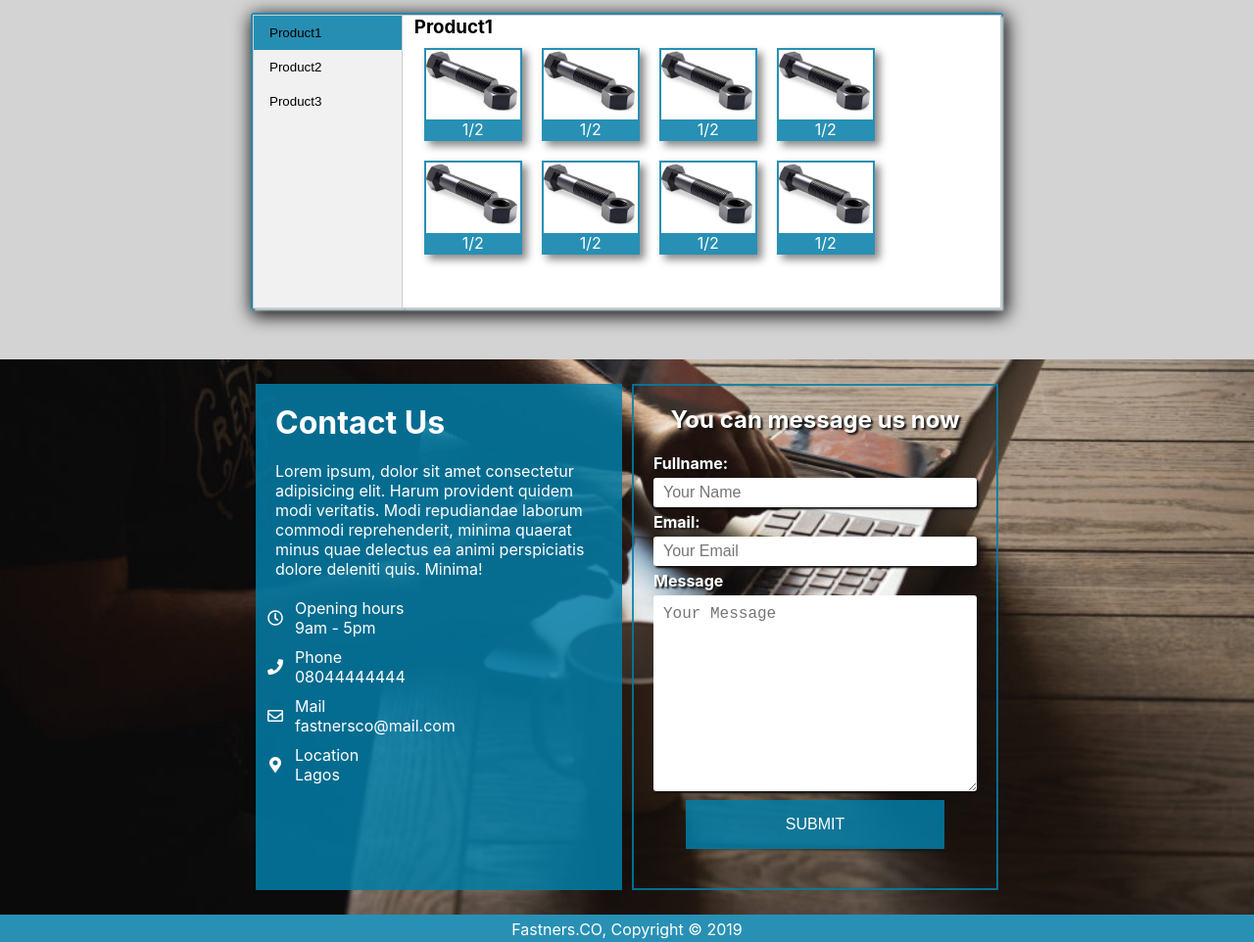
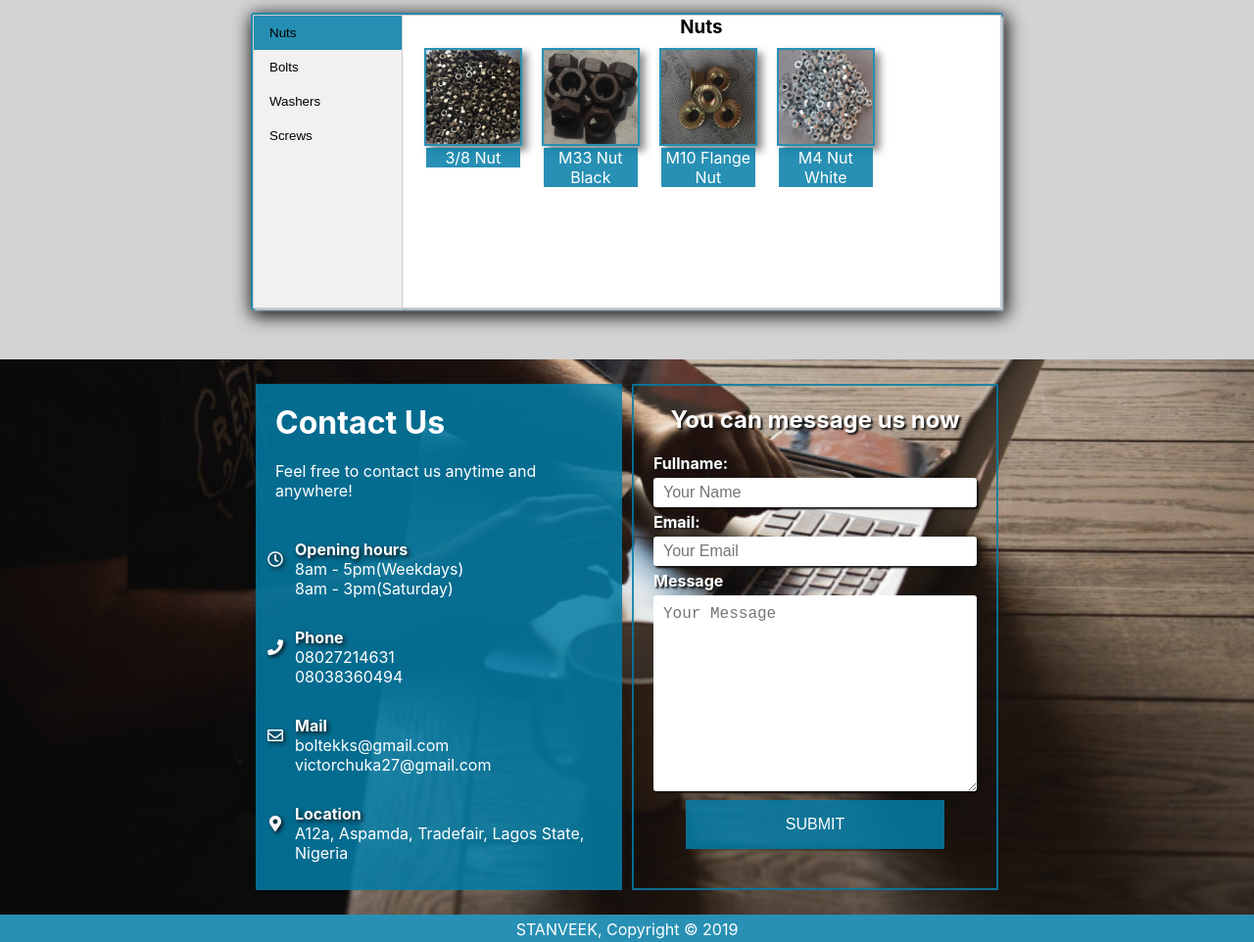
Before and after one commit to sojida/fastners, a plain HTML site: page public/index.html in a window 1280 px wide. Shown: the part 1260-2222 px from the top of the page at 98% size. Drawn offline with Linux system fonts and the light colour scheme.

Commit message:
template two

```diff
--- a/public/css/index.css
+++ b/public/css/index.css
@@ -2,6 +2,10 @@
   box-sizing:border-box;
   margin: 0;
   padding: 0;
+}
+
+html {
+  scroll-behavior: smooth;
 }
 
 
@@ -13,7 +17,9 @@ body {
       sans-serif;
     -webkit-font-smoothing: antialiased;
     -moz-osx-font-smoothing: grayscale;
+
 }
+
 
 :root{
   --primary: rgba(3,125,167,0.85)
@@ -45,14 +51,16 @@ body {
     grid-template-columns: 1fr auto minmax(300px, 3fr) 1fr;
   }
 
-  #navbar a {
+#navbar a {
     text-decoration: none;
     color: #fff;
     padding: 5px;
     border: 1px solid #fff;
     transition: 0.5s;
     background: transparent;
-  }
+}
+
+
 
   #navbar a:hover {
     color: var(--primary);
@@ -318,6 +326,10 @@ body {
   overflow: scroll;
 }
 
+.tabcontent h3 {
+  text-align: center;
+}
+
 .product-container{
   clear: both;
   display: flex;
@@ -328,6 +340,7 @@ body {
 
 .product-card{
   max-width: 100px;
+  height: 100px;
   border: 2px solid var(--primary);
   box-shadow: 5px 5px 8px #888888;
   margin: 10px;
@@ -341,12 +354,16 @@ body {
 
 .product-details{
   text-align: center;
+  position: relative;
+
   background: var(--primary);
   color: white;
 }
 
 .product-image{
   width: 100%;
+  height: 100%;
+
 }
 
 /* Contact Us */
@@ -409,11 +426,18 @@ body {
   align-self: center;
   justify-self: center;
   margin: 10px;
+  text-shadow: 2px 2px 4px #111;
 }
 
 .contact-title, .contact-detail {
   grid-column: 2 / 3;
   margin-left: 10px;
+}
+
+.contact-title{
+  align-self: flex-end;
+  font-weight: bolder;
+  text-shadow: 2px 2px 4px #111;
 }
 
 .contact-form{
--- a/public/index.html
+++ b/public/index.html
@@ -3,7 +3,7 @@
 <head>
     <meta charset="utf-8">
     <meta http-equiv="X-UA-Compatible" content="IE=edge">
-    <title>Fastner.Co</title>
+    <title>STANVEEK</title>
     <meta name="viewport" content="width=device-width, initial-scale=1">
     <link rel="stylesheet" href="https://use.fontawesome.com/releases/v5.6.3/css/all.css" integrity="sha384-UHRtZLI+pbxtHCWp1t77Bi1L4ZtiqrqD80Kn4Z8NTSRyMA2Fd33n5dQ8lWUE00s/" crossorigin="anonymous">
     <link rel="stylesheet" type="text/css" media="screen" href="./css/index.css">
@@ -11,7 +11,7 @@
 <body>
 
     <div id="navbar">
-        <h1 class="logo">Fastners.Co</h1>
+        <h1 class="logo">STANVEEK</h1>
         <label for="nav-toggle" class="nav-toggle-item"><i class="fas fa-bars"></i></label>
         <input type="checkbox" id="nav-toggle" class="nav-toggle">
         <nav class="nav">
@@ -29,7 +29,7 @@
                     <!-- Full-width images with number and caption text -->
                     <div class="mySlides fade">
                         <img src="./assets/images/Bolt-with-nut.jpg" >
-                      <div class="text text-center"><span class="alternate">Fastners.</span>CO</div>
+                      <div class="text text-center"><span class="alternate">STAN</span>VEEK</div>
                     </div>
 
                     <div class="mySlides fade">
@@ -43,16 +43,6 @@
                     </div>
 
 
-                    <!-- Next and previous buttons -->
-                    <a class="prev" onclick="plusSlides(-1)">&#10094;</a>
-                    <a class="next" onclick="plusSlides(1)">&#10095;</a>
-
-                       <!-- The dots/circles -->
-                    <div style="text-align:center" class="dot-container">
-                        <span class="dot" onclick="currentSlide(1)"></span>
-                        <span class="dot" onclick="currentSlide(2)"></span>
-                        <span class="dot" onclick="currentSlide(3)"></span>
-                    </div>
             </div>
 
 
@@ -62,11 +52,9 @@
 
     <div id="about-us" class="about-us">
         <h1 class="about-header">About Us</h1>
-        <p class="about-text">Lorem ipsum dolor sit amet consectetur adipisicing elit. Voluptates eaque labore libero.
-        Alias quam molestiae possimus officiis. Commodi dolores illum temporibus, voluptates possimus velit!
-        Nesciunt ut tempore veritatis nisi aliquid. Lorem ipsum dolor sit amet consectetur adipisicing elit. Optio,
-        officiis dolores? Unde pariatur architecto vel repudiandae beatae error sit in a corporis eum tempore mollitia ullam ducimus,
-        minima ipsa quidem.</p>
+        <p class="about-text">We are importers and Manufacturer Representation of General goods.
+        We are dealers in Fasteners Like Bolt & Nuts, Self Tapping Screws Screws, Threaded Rods, Barrow Bolts,
+        Blind Rivets, Rawl bolts, Hilti Bolts, among others.</p>
 
     </div>
 
@@ -76,92 +64,96 @@
         <div class="tab-container">
 
             <div class="tab">
-                <button class="tablinks" name="Product1" id="defaultOpen" >Product1</button>
-                <button class="tablinks" name="Product2">Product2</button>
-                <button class="tablinks" name="Product3">Product3</button>
+                <button class="tablinks" name="Product1" id="defaultOpen" >Nuts</button>
+                <button class="tablinks" name="Product2">Bolts</button>
+                <button class="tablinks" name="Product3">Washers</button>
+                <button class="tablinks" name="Product4">Screws</button>
             </div>
 
           <div id="Product1" class="tabcontent">
-                <h3>Product1</h3>
+                <h3>Nuts</h3>
                 <div class="product-container">
                     <div class="product-card">
-                        <img class="product-image" src="./assets/images/product.jpg" alt="">
-                        <p class="product-details">1/2</p>
+                        <img class="product-image" src="./assets/images/nuts/nut-one.jpg" alt="">
+                        <p class="product-details">3/8 Nut</p>
                     </div>
 
                     <div class="product-card">
-                        <img class="product-image" src="./assets/images/product.jpg" alt="">
-                        <p class="product-details">1/2</p>
+                        <img class="product-image" src="./assets/images/nuts/nut-two.jpg" alt="">
+                        <p class="product-details">M33 Nut Black</p>
                     </div>
 
                     <div class="product-card">
-                        <img class="product-image" src="./assets/images/product.jpg" alt="">
-                        <p class="product-details">1/2</p>
+                        <img class="product-image" src="./assets/images/nuts/nut-three.jpg" alt="">
+                        <p class="product-details">M10 Flange Nut</p>
                     </div>
 
                     <div class="product-card">
-                        <img class="product-image" src="./assets/images/product.jpg" alt="">
-                        <p class="product-details">1/2</p>
+                        <img class="product-image" src="./assets/images/nuts/nut-four.jpg" alt="">
+                        <p class="product-details">M4 Nut White</p>
+                    </div>
+
+                </div>
+          </div>
+
+          <div id="Product2" class="tabcontent">
+                <h3>Bolts</h3>
+                <div class="product-container">
+                    <div class="product-card">
+                        <img class="product-image" src="./assets/images/bolts/bolt-one.jpg" alt="">
+                        <p class="product-details">M8*80 Barrow Bolt/p>
                     </div>
 
                     <div class="product-card">
-                        <img class="product-image" src="./assets/images/product.jpg" alt="">
-                        <p class="product-details">1/2</p>
+                        <img class="product-image" src="./assets/images/bolts/bolt-two.jpg" alt="">
+                        <p class="product-details">10*100 Hilti Bolt</p>
                     </div>
 
                     <div class="product-card">
-                        <img class="product-image" src="./assets/images/product.jpg" alt="">
-                        <p class="product-details">1/2</p>
+                        <img class="product-image" src="./assets/images/bolts/bolt-three.jpg" alt="">
+                        <p class="product-details">3/8*1-1/2 UNF Full Thread</p>
                     </div>
 
                     <div class="product-card">
-                        <img class="product-image" src="./assets/images/product.jpg" alt="">
-                        <p class="product-details">1/2</p>
+                        <img class="product-image" src="./assets/images/bolts/bolt-four.jpg" alt="">
+                        <p class="product-details">Half Threaded Bolts</p>
+                    </div>
+
+                </div>
+          </div>
+
+          <div id="Product3" class="tabcontent">
+                <h3>Washers</h3>
+                <div class="product-container">
+                    <div class="product-card">
+                        <img class="product-image" src="./assets/images/washers/washers-one.jpg" alt="">
+                        <p class="product-details">M10 Flat Washer Brass</p>
                     </div>
 
                     <div class="product-card">
-                        <img class="product-image" src="./assets/images/product.jpg" alt="">
-                        <p class="product-details">1/2</p>
+                        <img class="product-image" src="./assets/images/washers/washers-two.jpg" alt="">
+                        <p class="product-details">M10 Flat Washer Brass</p>
                     </div>
                 </div>
           </div>
 
-          <div id="Product2" class="tabcontent">
-                <h3>Product2</h3>
+
+          <div id="Product4" class="tabcontent">
+                <h3>Screws</h3>
                 <div class="product-container">
                     <div class="product-card">
-                        <img class="product-image" src="./assets/images/product.jpg" alt="">
-                        <p class="product-details">1/2</p>
+                        <img class="product-image" src="./assets/images/screws/screw-one.jpg" alt="">
+                        <p class="product-details">8*2 Wooden Screw</p>
                     </div>
 
                     <div class="product-card">
-                        <img class="product-image" src="./assets/images/product.jpg" alt="">
-                        <p class="product-details">1/2</p>
+                        <img class="product-image" src="./assets/images/screws/screw-two.jpg" alt="">
+                        <p class="product-details">12*3 Wooden Screw</p>
                     </div>
 
                     <div class="product-card">
-                        <img class="product-image" src="./assets/images/product.jpg" alt="">
-                        <p class="product-details">1/2</p>
-                    </div>
-
-                    <div class="product-card">
-                        <img class="product-image" src="./assets/images/product.jpg" alt="">
-                        <p class="product-details">1/2</p>
-                    </div>
-                </div>
-          </div>
-
-          <div id="Product3" class="tabcontent">
-                <h3>Product3</h3>
-                <div class="product-container">
-                    <div class="product-card">
-                        <img class="product-image" src="./assets/images/product.jpg" alt="">
-                        <p class="product-details">1/2</p>
-                    </div>
-
-                    <div class="product-card">
-                        <img class="product-image" src="./assets/images/product.jpg" alt="">
-                        <p class="product-details">1/2</p>
+                        <img class="product-image" src="./assets/images/screws/screw-three.jpg" alt="">
+                        <p class="product-details">6*1-1/2 Dry Wall Screw</p>
                     </div>
                 </div>
           </div>
@@ -175,35 +167,43 @@
             <div class="contact-text-container">
                 <h1 class="contact-us-header">Contact Us</h1>
                 <p class="contact-us-text">
-                Lorem ipsum, dolor sit amet consectetur
-                adipisicing elit. Harum provident quidem modi
-                veritatis. Modi repudiandae laborum commodi
-                reprehenderit, minima quaerat minus quae
-                delectus ea animi perspiciatis dolore deleniti quis. Minima!
+                Feel free to contact us anytime and anywhere!
                 </p>
 
                 <div class="contact-info">
                     <p class="contact-icon"><i class="far fa-clock"></i></p>
                     <p class="contact-title">Opening hours</p>
-                    <p class="contact-detail">9am - 5pm</p>
+                    <div>
+                        <p class="contact-detail">8am - 5pm(Weekdays)</p>
+                        <p class="contact-detail">8am - 3pm(Saturday)</p>
+                    </div>
+
                 </div>
 
                 <div class="contact-info">
                     <p class="contact-icon"><i class="fas fa-phone"></i></p>
                     <p class="contact-title">Phone</p>
-                    <p class="contact-detail">08044444444</p>
+                    <div>
+                        <p class="contact-detail">08027214631</p>
+                        <p class="contact-detail">08038360494</p>
+                    </div>
+
                 </div>
 
                 <div class="contact-info">
                     <p class="contact-icon"><i class="far fa-envelope"></i></p>
                     <p class="contact-title">Mail</p>
-                    <p class="contact-detail">fastnersco@mail.com</p>
+                    <div>
+                        <p class="contact-detail">boltekks@gmail.com</p>
+                        <p class="contact-detail">victorchuka27@gmail.com</p>
+                    </div>
+
                 </div>
 
                 <div class="contact-info">
                     <p class="contact-icon"><i class="fas fa-map-marker-alt"></i></p>
                     <p class="contact-title">Location</p>
-                    <p class="contact-detail">Lagos</p>
+                    <p class="contact-detail">A12a, Aspamda, Tradefair, Lagos State, Nigeria</p>
                 </div>
 
             </div>
@@ -236,7 +236,7 @@
     </div> -->
 
     <div id="footer">
-        <p><a>Fastners.CO</a>, Copyright &copy; <a>2019</a></p>
+        <p><a>STANVEEK</a>, Copyright &copy; <a>2019</a></p>
     </div>
 
     <script src="./js/index.js"></script>
```
Also changed, not shown: public/js/index.js (+7 -21 lines), public/assets/images/bolts/bolt-four.jpg (added), public/assets/images/bolts/bolt-one.jpg (added), public/assets/images/bolts/bolt-three.jpg (added), public/assets/images/bolts/bolt-two.jpg (added), public/assets/images/nuts/nut-four.jpg (added), public/assets/images/nuts/nut-one.jpg (added), public/assets/images/nuts/nut-three.jpg (added), public/assets/images/nuts/nut-two.jpg (added), public/assets/images/screws/screw-one.jpg (added), public/assets/images/screws/screw-three.jpg (added), public/assets/images/screws/screw-two.jpg (added), public/assets/images/washers/washers-one.jpg (added), public/assets/images/washers/washers-two.jpg (added).
